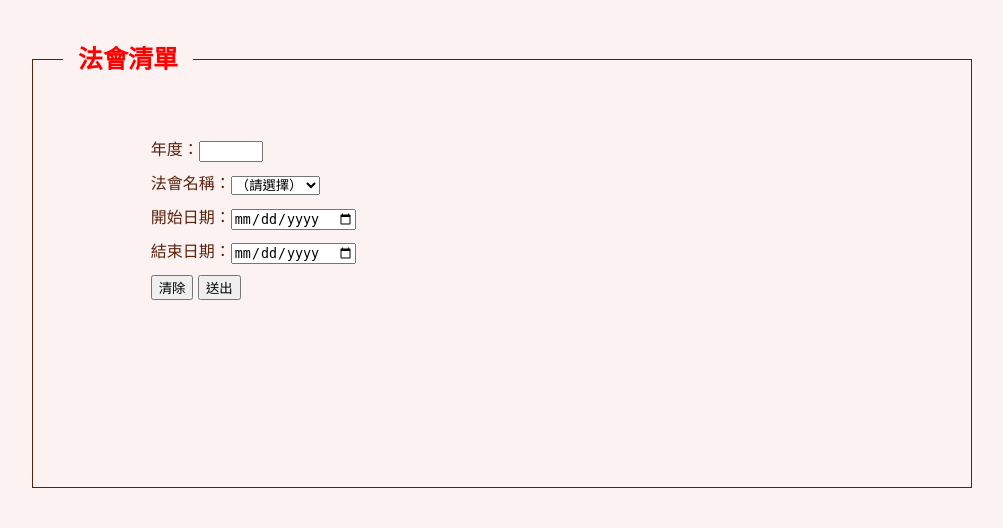
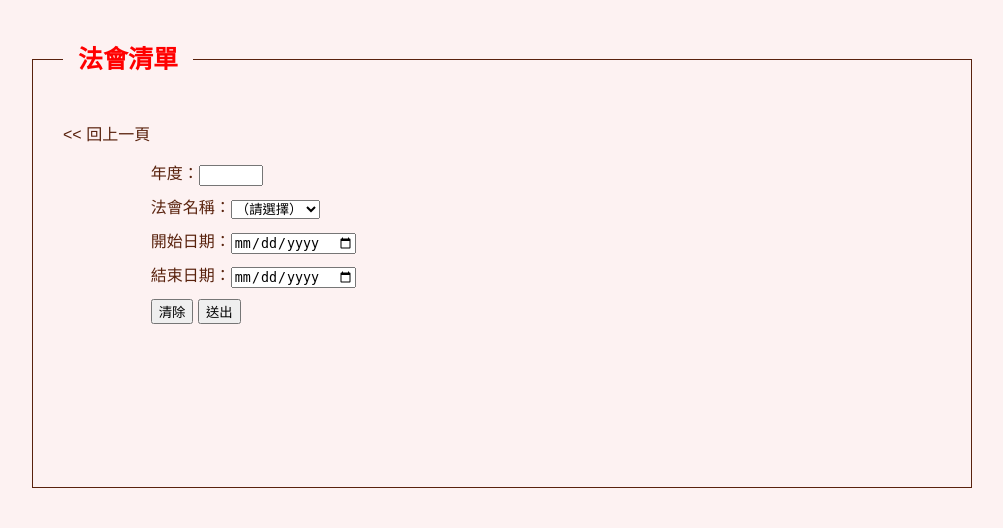
Before and after one commit to chang861224/temple_contact, a Django app: page /pujaadd/ in a window 1280 px wide. Shown: the part 211-739 px from the top of the page, without its empty margins (138-1141 px from the left). Run offline with Django 4.2, Linux system fonts and the light colour scheme; the visitor is signed in with stand-in values (Sample User, id 1).

Commit message:
previous page link

```diff
--- a/static/css/base.css
+++ b/static/css/base.css
@@ -191,6 +191,10 @@ BASE LAYOUT
     text-align: center;
 }
 
+.previous{
+    text-align: left;
+}
+
 /* FOOTER */
 #footer{
     padding-top: 10px;
--- a/static/css/participate.css
+++ b/static/css/participate.css
@@ -63,7 +63,3 @@
 .person-table tr:nth-child(2n){
     background-color: rgb(236, 236, 236);
 }
-
-.previous{
-    text-align: left;
-}
--- a/templates/personadd.html
+++ b/templates/personadd.html
@@ -13,6 +13,8 @@
 
 {% block content %}
 <div class='index'>
+    <p class="previous"><a href="/personlist/"> << 回上一頁</a></p>
+
     <div class="person-add">
         <form action="." method="POST">
             {% csrf_token %}
--- a/templates/personedit.html
+++ b/templates/personedit.html
@@ -13,6 +13,8 @@
 
 {% block content %}
 <div class='index'>
+    <p class="previous"><a href="/personlist/"> << 回上一頁</a></p>
+
     <div class="person-add">
         <form action="/personedit/{{ person.person_id }}" method="POST">
             {% csrf_token %}
--- a/templates/pujaadd.html
+++ b/templates/pujaadd.html
@@ -13,6 +13,8 @@
 
 {% block content %}
 <div class='index'>
+    <p class="previous"><a href="/pujalist/"> << 回上一頁</a></p>
+
     <div class="puja-add">
         <form action="." method="POST">
             {% csrf_token %}
--- a/templates/pujaedit.html
+++ b/templates/pujaedit.html
@@ -13,6 +13,8 @@
 
 {% block content %}
 <div class='index'>
+    <p class="previous"><a href="/pujalist/"> << 回上一頁</a></p>
+
     <div class="puja-add">
         <form action="/pujaedit/{{ puja.id }}" method="POST">
             {% csrf_token %}
```
